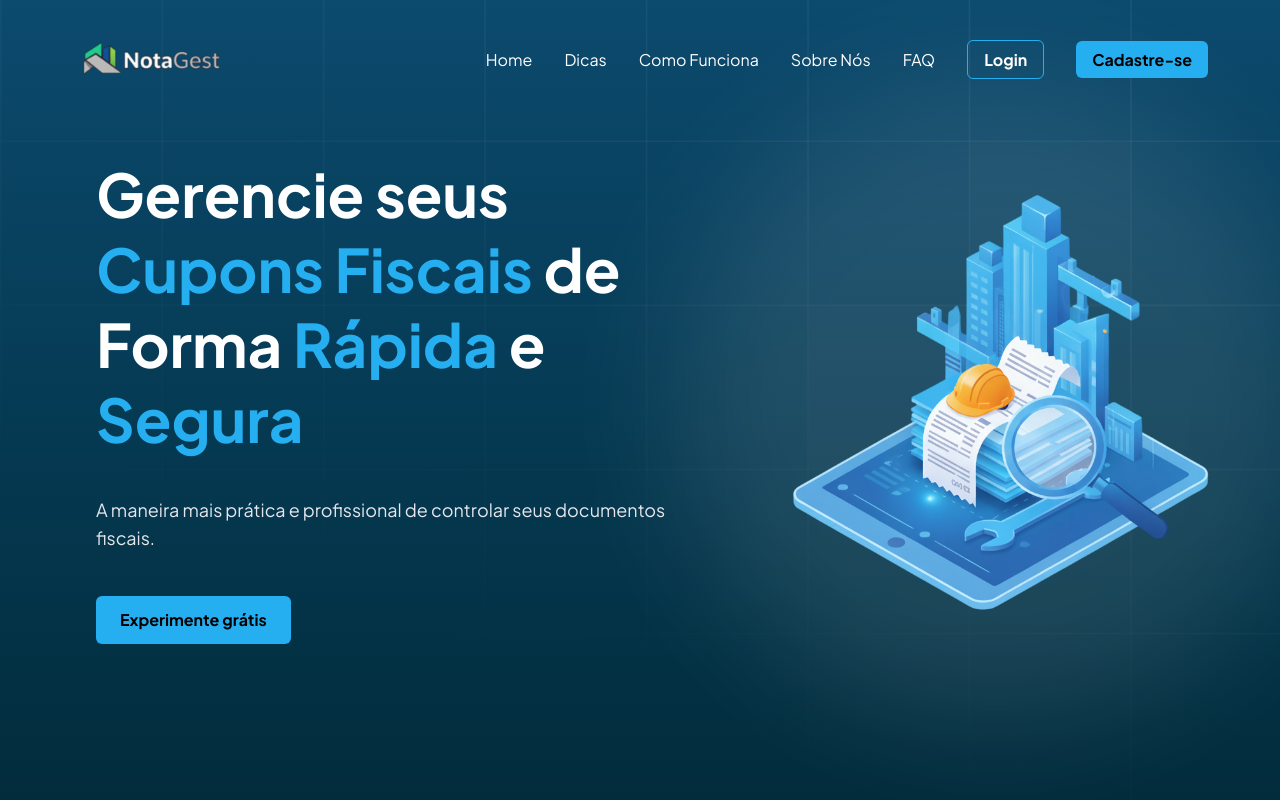
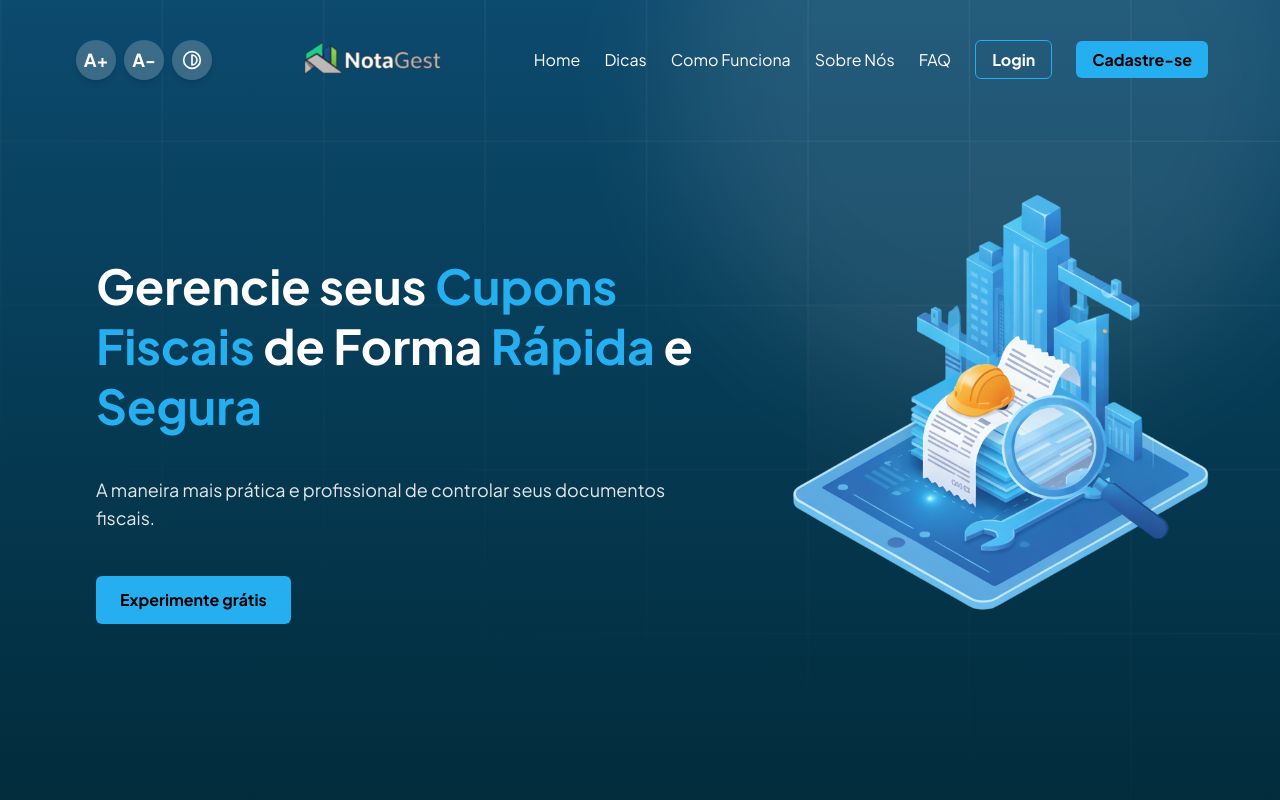
Before and after one commit to biancabenatti/NotaGest_Front_v1.4.0, a Next.js app: page / in a window 1280 px wide. Shown: the top 800 px of the page. Built offline with nearby package versions, Linux system fonts and the light colour scheme.

Commit message:
acessibilidade

```diff
--- a/app/globals.css
+++ b/app/globals.css
@@ -30,3 +30,37 @@ html {
     repeating-linear-gradient(0deg, rgba(255,255,255,0.03) 0 1px, transparent 1px 20px),
     repeating-linear-gradient(90deg, rgba(255,255,255,0.03) 0 1px, transparent 1px 20px);
 }
+
+/* Alto contraste */
+.high-contrast {
+  filter: contrast(150%) brightness(120%);
+}
+
+/* Daltonismo */
+.protanopia {
+  filter: url('#protanopia');
+}
+
+.deuteranopia {
+  filter: url('#deuteranopia');
+}
+
+.tritanopia {
+  filter: url('#tritanopia');
+}
+
+.high-contrast {
+  filter: invert(1) contrast(1.2);
+}
+
+.high-contrast {
+  filter: invert(1) hue-rotate(180deg);
+  background: black !important;
+}
+
+@layer utilities {
+  .fixed { position: fixed; }
+  .right-4 { right: 1rem; }
+  .top-1\/2 { top: 50%; }
+  .-translate-y-1\/2 { transform: translateY(-50%); }
+}
--- a/components/Header/Header.tsx
+++ b/components/Header/Header.tsx
@@ -6,6 +6,8 @@ import { Link as ScrollLink } from "react-scroll";
 import Image from "next/image";
 import { Menu, X } from "lucide-react";
 import Logo from "../../assets/LogoHorizontal.png";
+import { Contrast } from "lucide-react";
+
 
 const HeaderHero: React.FC = () => {
   const [isOpen, setIsOpen] = useState(false);
@@ -26,11 +28,44 @@ const HeaderHero: React.FC = () => {
           }`}
       >
         <div className="flex items-center justify-between h-30 px-4 sm:px-2 md:px-2 mx-auto max-w-6xl gap-2.5">
+          <div className="flex items-center gap-2 ml-1">
+            {/* Aumentar Fonte */}
+            <button
+              onClick={() => {
+                document.body.style.fontSize =
+                  (parseFloat(getComputedStyle(document.body).fontSize) + 1) + "px";
+              }}
+              className="w-10 h-10 rounded-full bg-white/20 backdrop-blur text-white flex items-center justify-center hover:bg-white/30 transition shadow-md"
+            >
+              <span className="text-lg font-bold">A+</span>
+            </button>
+
+            {/* Diminuir Fonte */}
+            <button
+              onClick={() => {
+                document.body.style.fontSize =
+                  (parseFloat(getComputedStyle(document.body).fontSize) - 1) + "px";
+              }}
+              className="w-10 h-10 rounded-full bg-white/20 backdrop-blur text-white flex items-center justify-center hover:bg-white/30 transition shadow-md"
+            >
+              <span className="text-lg font-bold">A-</span>
+            </button>
+
+            {/* Alto Contraste */}
+            <button
+              onClick={() => {
+                document.body.classList.toggle("high-contrast");
+              }}
+              className="w-10 h-10 rounded-full bg-white/20 backdrop-blur text-white flex items-center justify-center hover:bg-white/30 transition shadow-md"
+            >
+              <Contrast size={20} />
+            </button>
+          </div>
           <Image src={Logo} alt="Logo" className="h-10 w-auto" priority />
 
           {/* MENU DESKTOP */}
           <nav className="hidden md:flex ">
-            <ul className="flex items-center gap-8 text-white">
+            <ul className="flex items-center gap-6 text-white">
               {[{ label: "Home", to: "home" },
               { label: "Dicas", to: "tips" },
               { label: "Como Funciona", to: "how-it-work-section" },
@@ -126,7 +161,7 @@ const HeaderHero: React.FC = () => {
 
         {/* TEXTO HERO */}
         <div className="w-full md:w-1/2 text-center md:text-left text-white space-y-5 flex flex-col justify-center h-full ml-14 mr-14">
-          <h1 className="text-3xl sm:text-4xl md:text-4xl lg:text-6xl font-extrabold leading-snug md:leading-tight">
+          <h1 className="text-3xl sm:text-4xl md:text-4xl lg:text-5xl font-extrabold leading-snug mt-20 md:leading-tight">
             Gerencie seus{" "}
             <span className="text-[#25aff0]">Cupons Fiscais</span> de Forma{" "}
             <span className="text-[#25aff0]">Rápida</span> e{" "}
```
